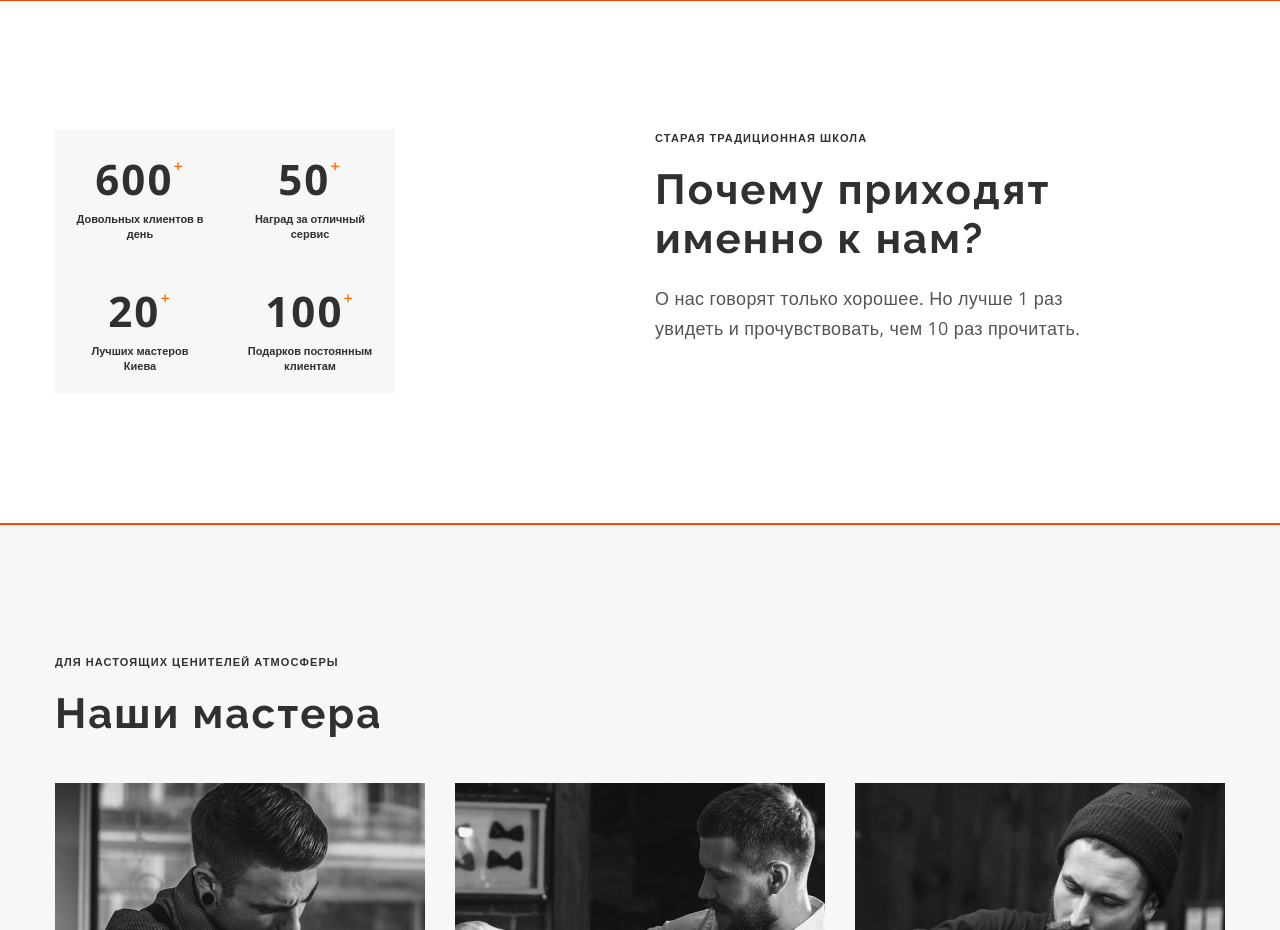
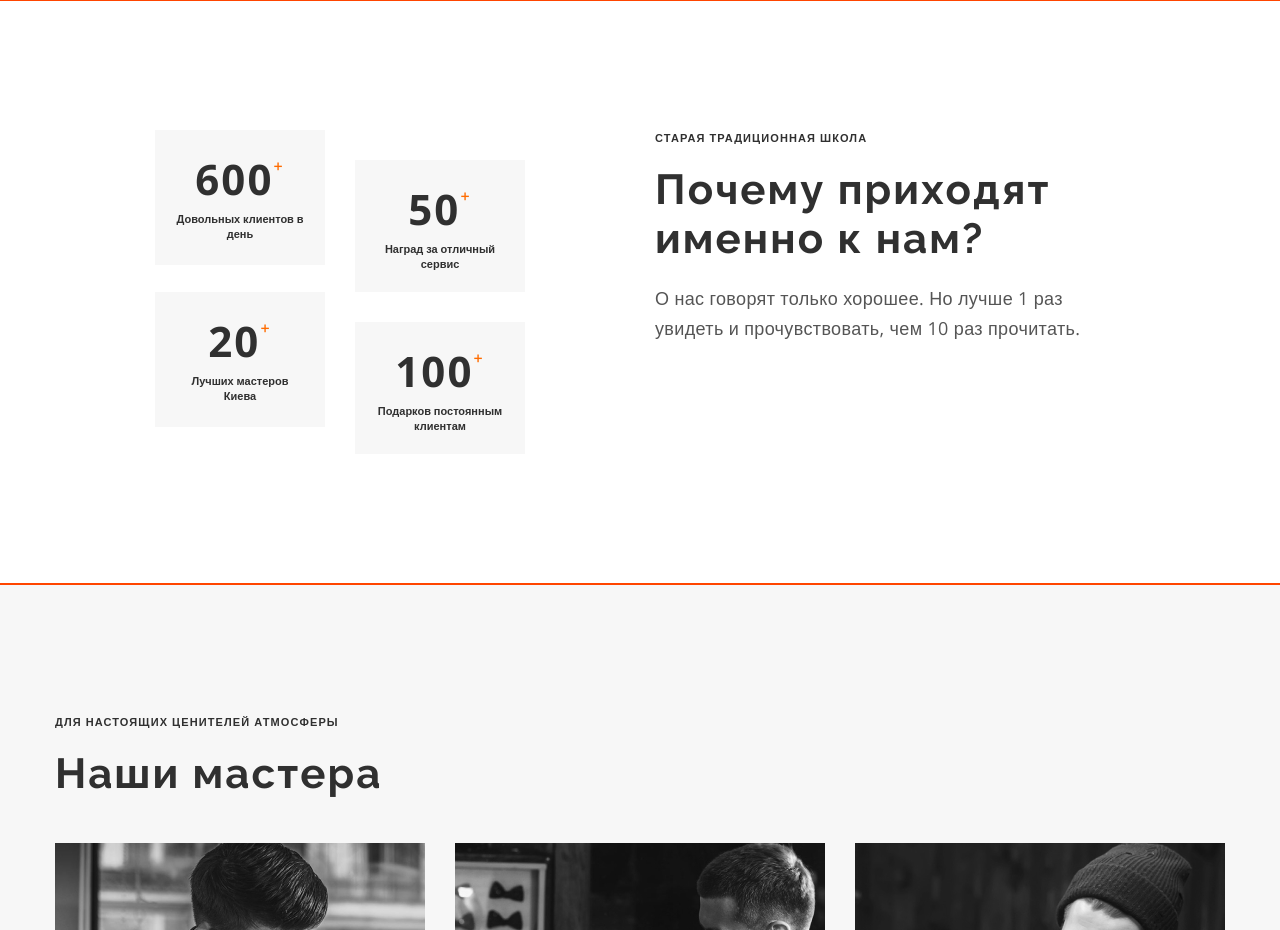
Before and after one commit to Winnbor/barbershop, a plain HTML site: page index.html in a window 1280 px wide. Shown: the part 2220-3150 px from the top of the page. Drawn offline with nearby package versions, Linux system fonts and the light colour scheme.

Commit message:
Add minor fixes

```diff
--- a/css/styles.css
+++ b/css/styles.css
@@ -283,6 +283,9 @@
 .form-wrapper {
   width: calc(50% + 15px);
 }
+.traditions-left {
+  padding-left: 100px;
+}
 .traditions-right,
 .contacts-wrapper {
   width: calc(50% - 15px);
@@ -292,6 +295,10 @@
   max-height: 135px;
   padding: 20px;
   background-color: var(--c-bg-secondary);
+}
+.counter-cards li:nth-child(even) {
+  margin-left: 30px;
+  margin-top: 30px;
 }
 .traditions-header {
   max-width: 70%;
```
